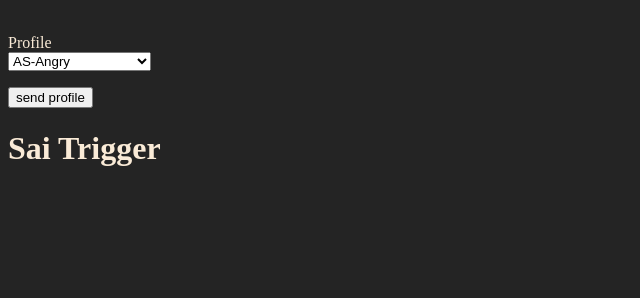
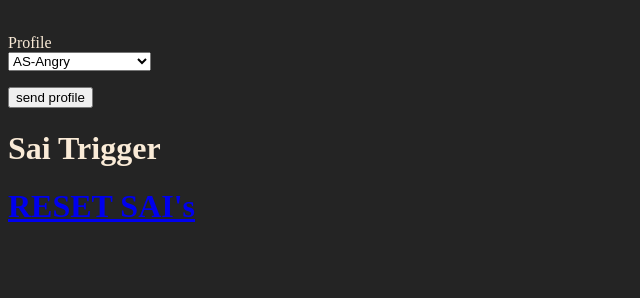
Before and after one commit to RSL2003/chandelier-web-page-server, a Flask app: page /options in a window 1280 px wide. Shown: the part 207-505 px from the top of the page, without its empty margins (0-640 px from the left). Run offline with Flask 2, Linux system fonts and the light colour scheme; some libraries are stand-ins or nearby versions.

Commit message:
added a reset feature

```diff
--- a/app.py
+++ b/app.py
@@ -130,15 +130,6 @@ def not_found_error(error):
 # noinspection PyShadowingNames,SpellCheckingInspection
 @app.route('/options', methods=['GET', 'POST'])
 def options():
-    # options = []
-    # with open("templates/jsonsaiprofiles/profiles.json") as f:
-    # lengthOfdata = len(data["users"])
-    # print(lengthOfdata)
-    # for i in range(lengthOfdata):
-    #     options.append(data["profiles"][i]["name"])
-    # select = request.args.get('options')
-    #
-    # print(select)
     form = chooseProfile()
     if request.method == 'POST':
         if form.validate_on_submit():
@@ -147,11 +138,22 @@ def options():
             time.sleep(10)
             saicalls.trigger()
             print('sending profile')
-    # if request.method == 'POST':
-    #         if request.form['saitrigger'] == 'Trigger':
-    #             saicalls.trigger()
 
-    return render_template('/html/options.html', form = form, )
+    return render_template('/html/options.html', form = form)
+
+@app.route('/reset', methods=['GET', 'POST'])
+def reset():
+    saicalls.reset()
+    form = chooseProfile()
+    if request.method == 'POST':
+        if form.validate_on_submit():
+            profilename = form.profileName.data
+            saicalls.sendprof(profilename)
+            time.sleep(10)
+            saicalls.trigger()
+            print('sending profile')
+
+    return render_template('/html/options.html', form = form)
 
 
 @app.route('/test')  # temp testing site to ensure redirects and stuff like that
--- a/templates/html/options.html
+++ b/templates/html/options.html
@@ -20,6 +20,7 @@
         </form>
 
         <h1>Sai Trigger</h1>
+        <h1><a href="{{ url_for('reset') }}">RESET SAI's</a></h1>
 
 <!--        <trigger>
         <form action="/options" method="POST">
```
